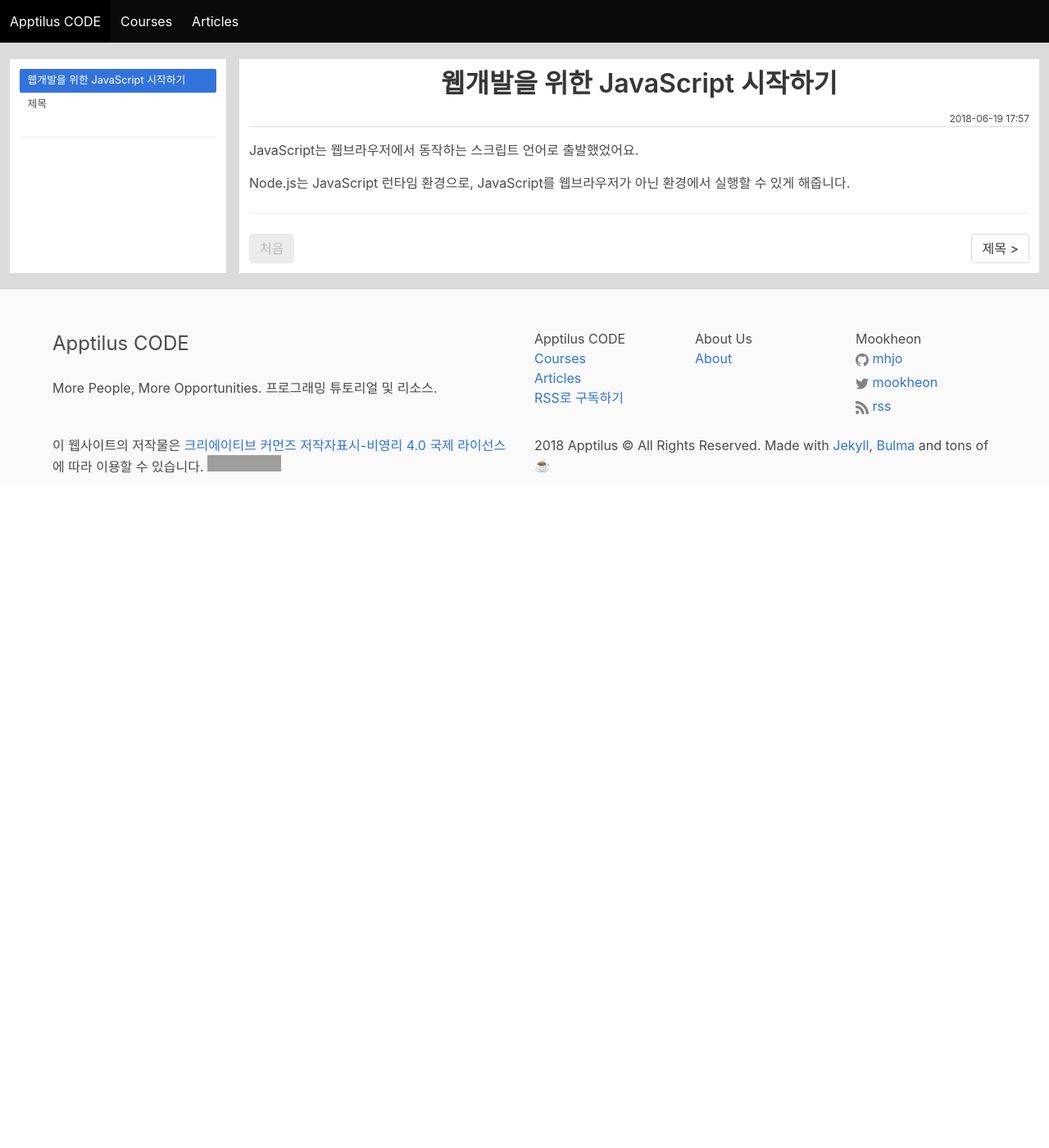
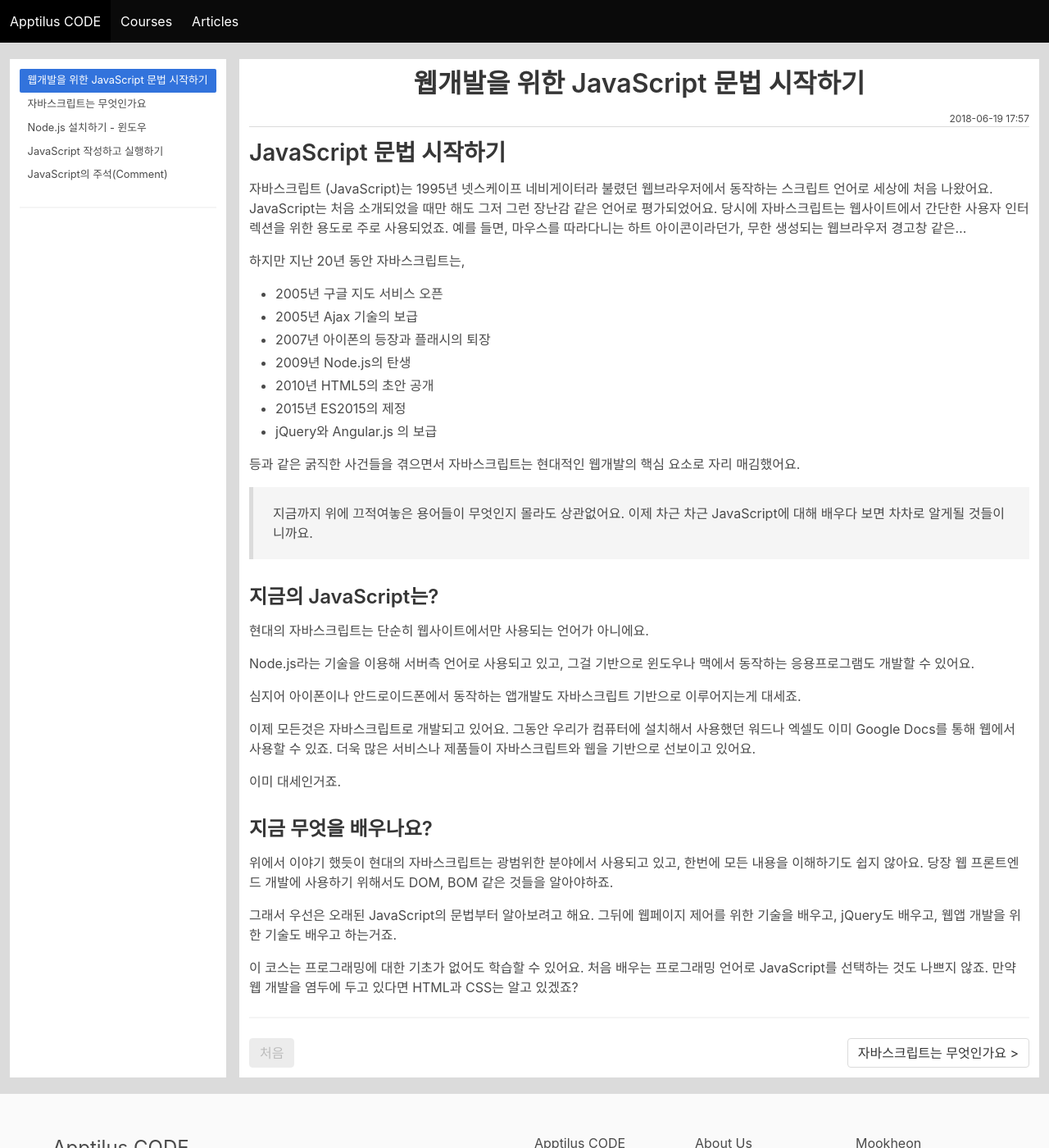
Before and after one commit to sean-jo/loldoc-jekyll, a Jekyll site: the page built from _docs/javascript-basic/index.md, in a window 1280 px wide and 1400 px high. Shown: the whole window at 82% size. Built offline with Jekyll 4.4.1, drawn with Linux system fonts in a browser that asks for light colours; emoji names are drawn with the system emoji font; grey boxes are pictures that could not be loaded.

Commit message:
Add JS tutorial

````diff
--- a/_docs/javascript-basic/index.md
+++ b/_docs/javascript-basic/index.md
@@ -1,8 +1,48 @@
 ---
-title: "웹개발을 위한 JavaScript 시작하기"
+title: "웹개발을 위한 JavaScript 문법 시작하기"
 course: "javascript-basic"
 ---
 
-JavaScript는 웹브라우저에서 동작하는 스크립트 언어로 출발했었어요.
 
-Node.js는 JavaScript 런타임 환경으로, JavaScript를 웹브라우저가 아닌 환경에서 실행할 수 있게 해줍니다.
+
+## JavaScript 문법 시작하기
+
+자바스크립트 (JavaScript)는 1995년 넷스케이프 네비게이터라 불렸던 웹브라우저에서 동작하는 스크립트 언어로 세상에 처음 나왔어요. JavaScript는 처음 소개되었을 때만 해도 그저 그런 장난감 같은 언어로 평가되었어요. 당시에 자바스크립트는 웹사이트에서 간단한 사용자 인터렉션을 위한 용도로 주로 사용되었죠. 예를 들면, 마우스를 따라다니는 하트 아이콘이라던가, 무한 생성되는 웹브라우저 경고창 같은...
+
+하지만 지난 20년 동안 자바스크립트는,
+
+- 2005년 구글 지도 서비스 오픈
+- 2005년 Ajax 기술의 보급
+- 2007년 아이폰의 등장과 플래시의 퇴장
+- 2009년 Node.js의 탄생
+- 2010년 HTML5의 초안 공개
+- 2015년 ES2015의 제정
+- jQuery와 Angular.js 의 보급
+
+등과 같은 굵직한 사건들을 겪으면서 자바스크립트는 현대적인 웹개발의 핵심 요소로 자리 매김했어요.
+
+> 지금까지 위에 끄적여놓은 용어들이 무엇인지 몰라도 상관없어요. 이제 차근 차근 JavaScript에 대해 배우다 보면 차차로 알게될 것들이니까요.
+
+
+
+### 지금의 JavaScript는?
+
+현대의 자바스크립트는 단순히 웹사이트에서만 사용되는 언어가 아니에요.
+
+Node.js라는 기술을 이용해 서버측 언어로 사용되고 있고, 그걸 기반으로 윈도우나 맥에서 동작하는 응용프로그램도 개발할 수 있어요.
+
+심지어 아이폰이나 안드로이드폰에서 동작하는 앱개발도 자바스크립트 기반으로 이루어지는게 대세죠.
+
+이제 모든것은 자바스크립트로 개발되고 있어요. 그동안 우리가 컴퓨터에 설치해서 사용했던 워드나 엑셀도 이미 Google Docs를 통해 웹에서 사용할 수 있죠. 더욱 많은 서비스나 제품들이 자바스크립트와 웹을 기반으로 선보이고 있어요.
+
+이미 대세인거죠.
+
+
+
+### 지금 무엇을 배우나요?
+
+위에서 이야기 했듯이 현대의 자바스크립트는 광범위한 분야에서 사용되고 있고, 한번에 모든 내용을 이해하기도 쉽지 않아요. 당장 웹 프론트엔드 개발에 사용하기 위해서도 DOM, BOM 같은 것들을 알아야하죠.
+
+그래서 우선은 오래된 JavaScript의 문법부터 알아보려고 해요. 그뒤에 웹페이지 제어를 위한 기술을 배우고, jQuery도 배우고, 웹앱 개발을 위한 기술도 배우고 하는거죠.
+
+이 코스는 프로그래밍에 대한 기초가 없어도 학습할 수 있어요. 처음 배우는 프로그래밍 언어로 JavaScript를 선택하는 것도 나쁘지 않죠. 만약 웹 개발을 염두에 두고 있다면 HTML과 CSS는 알고 있겠죠?
--- /dev/null
+++ b/_docs/javascript-basic/js01-javascript-ecmascript.md
@@ -0,0 +1,62 @@
+---
+title: "자바스크립트는 무엇인가요"
+course: "javascript-basic"
+---
+
+
+
+## 자바스크립트는 무엇인가요?
+
+JavaScript는 웹페이지의 여러 요소들을 제어하기 위한 언어로 Mozilla 재단의 Brendan Eich라는 분이 처음으로 만들었어요.
+
+처음에는 웹 브라우저계의 조상님중 하나인 Netscape Navigator에 탑재되어 출시되었어요. 그러다나 차츰 인터넷 익스프롤러에도 비슷한게 탑재되고, 이런저런 역사가 있죠. 브라우저 전쟁이라 불리는 Microsoft와 Netscape사 간의 이야기가 있으니 관심있으면 한번 찾아보세요. 우리는 결과만 봐요.
+
+결과는, 2018년 현재 웹브라우저의 최강자는 구글의 크롬이에요. Explorer로 Navigator도 모두 몰락하고 크롬이 웹브라우저계의 왕좌를 차지 했고, MS는 Edge, Mozilla는 Firefox라는 새로운 브라우저로 Chrome과 경쟁하는 중이에요. (마치 유비랑 조조가 치열하게 싸우다가 결국 사마의가 다먹은 형국과 비슷한... 아...)
+
+굳이 자바스크립트 이야기를 하다가 크롬 이야기를 하는 이유는 그만큼 크롬이라는 브라우저가 웹개발에 중요하기 때문이에요. 크롬 브라우저에 포함되어 있는 개발자 도구는 웹개발에 필수적인 도구고, 다른 브라우저에도 비슷한게 있지만 확장성 등이나 사용률을 생각하면 크롬이 사실상 표준 (de facto)이죠. 즉, **크롬 까세요.** 아직 크롬을 사용하지 않는다면, 크롬 깔고 크롬으로 접속해서 계속해요.
+
+> 글을 계속 읽다보면 이상한 단어들 (`de facto` 같은)이 가끔 등장할 텐데요. 그냥 개발자들이 사용하는 단어들이에요. 앞으로도 가끔씩 등장할테니 알고있으면 좋아요.
+
+
+
+### 사실 JavaScript는 ECMAScript에요.
+
+또 잔뜩 지루한 역사이야기 할까 걱정되서, 그냥 역사는 건너뛸께요. JavaScript는 제대로된 관리 주체가 없다가 전쟁 몇번 치르고 ECMA라는 표준화 기구에서 관리해요. 그러면서 ECMAScript라는 명칭도 사용하고, 새로운 사양도 많이 추가되었어요. 그렇게 ECMAScript 2015, 줄여서 ES2015, ES6라 불리는 버전의 새로운 자바스크립트가 표준으로 정의되었어요. 지금 크롬과 같은 브라우저에서 이 새로운 자바스크립트의 사양을 구현하고 있고, 상당부분 진행이 되었어요. 하지만 우리는 당장 ES2015 사양의 자바스크립트를 바로 사용할 수는 없어요.
+
+자바스크립트 기술은 기본적으로 클라이언트 측 기술이고, 사용자의 행동을 개발자가 통제할 수 없기 때문이에요. 즉, 모든 사람이 최신 버전의 크롬이나 파이어폭스를 설치해서 사용하지 않기 때문이에요. 특히나 MS라는 회사에서 사용하지 말라고 무릎꿇고 부탁하는 IE가 없으면 제대로 인터넷을 사용할 수 없는 나라도 있을 정도로 사용자 환경은 다양해요. (맥을 사도 어쩔 수 없이 윈도우를 깔고 IE를 사용해야 하는 나라죠.)
+
+아무튼 심지어 IE7, IE8 같은 오래되고 오래된 브라우저도 여전히 통계에 잡히고 있는 실정이고, 이런 브라우저들은 최신 자바스크립트는 물론이고 HTML5나 CSS3도 사용 못해요. 심지어 JavaScript도 구현이 달라서 이런저런 트릭을 써줘야 하죠.
+
+이러한 이유로, 우리는 ES5라 불리는 오래된 자바스크립트의 문법을 배우고난 후, ES2015 (ES6)의 문법을 배울거에요. 클라이언트 측 기술은 그래야 해요...
+
+
+
+### JavaScript의 특징
+
+자바스크립트는 입문하기 쉬워요.
+
+자바스크립트는 쉬워요. C나 Java와 같은 다른 프로그래밍 언어에 비해 쉽게 설계되었고, 자바스크립트가 처음에 무시받던 이유도 쉽다는 이유가 있었죠. 하지만 자바스크립트도 깊이 파고들면 모호하고 어려운 부분이 있어요. 그래서 그냥 쉬운게 아니라, 입문하기 쉬워요.
+
+자바스크립트는 인터프리터 언어에요.
+
+C언어나 Java같은 언어는 코드를 작성하고 Compile이라는 과정을 거쳐야 실행할 수있는 파일을 얻을 수 있지만, JavaScript와 같은 인터프리터 언어는 코드를 작성하고 바로 실행해 볼 수 있어요. 크롬에서 `Ctrl + Shift + i` 단축키를 눌러서 개발자 도구를 열어보세요. 그리고 `Console` 이라는 탭을 누르면 자바스크립트를 작성해 볼 수 있어요. 여기서,
+
+```js
+alert("안녕 세계");
+```
+
+라는 문장을 입력하고 엔터를 누르면, 경고창이 뜨죠. 우리는 새로운 자바스크립트 코드를 실행해 본거에요.
+
+자바스크립트는 동적 타입언어에요. 무슨 말인지는 나중에 변수에 대해 이야기 하면서 이야기 할거에요.
+
+자바스크립트는 객체지향 언어에요. 객체(Object)라는 것은 현실의 사물을 나타내는 말인데요. 강아지 한마리, 사람 한명, 자동차 같은 우리 주변의 사물을 프로그래밍적으로 표현한거라고 볼수 있어요. 조금 어려운 개념이지만 곧, 조금더 자세히 알아볼 거에요.
+
+
+
+### Node.js로 실습환경 구축하기
+
+자바스크립트 문법을 배우기 위해 우리는 Node.js라는 것을 설치 할거에요. Node.js는 간단하게 말하면, JavaScript를 웹브라우저가 아닌 환경에서 실행할 수있게 해주는 자바스크립트 런타임 (실행환경)이에요. 즉, 자바스크립트 코드를 작성하고 웹브라우저를 켜지 않고도 자바스크립트로 작성된 코드를 실행해 볼 수있죠. 웹 개발하는데 웹브라우저만 있으면 되지 굳이 Node.js라는 녀석을 깔아야 하냐고 물으신다면?... 어짜피 본격적으로 웹개발이던 서버개발이던 뭐던 시작하면 깔게 될거에요. 흐흐흐
+
+**그냥 지금 빨리 깔아 놓으세요.**
+
+윈도우나 맥과 같이 운영체제별 자세한 Node.js 설치방법은 다음 글에서 계속할게요.
--- /dev/null
+++ b/_docs/javascript-basic/js02-nodejs-windows-installation.md
@@ -0,0 +1,63 @@
+---
+title: "Node.js 설치하기 - 윈도우"
+course: "javascript-basic"
+---
+
+
+
+## Node.js 설치하기 - 윈도우
+
+Node.js에 대해 조금만 더 알아보죠. Node.js는 크롬의 JavaScript 엔진인 V8엔진에 기반하고 있어요. 구글이 만든 V8엔진을 이용해 자바스크립트를 웹브라우저가 아닌 다른 환경에서 실행되도록 만들었고, 자바스크립트가 폭발적으로 성장하는데 핵심적인 역할을 했죠.
+
+Node.js는 JavaScript 런타임 자체를 의미하기도 하고, Node.js만의 API(Application Programming Interface)를 의미하기도 해요. Python이나 Ruby와 같이 서버측 웹애플리케이션 개발에 폭넓게 사용되고, 클라이언트 측 웹 개발에도 필수적인 존재가 되었어요.
+
+더 자세한 이야기는 Node.js에 대해 본격적으로 알아볼 때 하기로 하고, 우선은 설치부터 해요.
+
+
+
+### 윈도우 환경에서 Node.js 설치하기
+
+윈도우에서 Node.js설치는 어려울 것이 없어요. 다운로드 받고 설치하면 끝.
+
+우선, Node.js 웹사이트에 접속합시다. https://nodejs.org/ko/
+
+그러면 바로 다운로드 버튼이 보일 텐데요. LTS 버전이라고 되어있는 다운로드 링크를 클릭하면 바로 다운로드가 시작되요.
+
+![nodejs-install1](img\nodejs-install1.png)
+
+
+
+2018년 6월 현재는 8.11.3 LTS 버전이 가장 최신 버전이네요. LTS버전은 Long Term Support 버전이라는 말로, 유지보수가 지속적으로 되는 안정버전이라는 뜻이에요.
+
+다운로드 받았으면 더블클릭해서 설치를 시작합니다. 설치가 시작되면 다음 버튼만 눌러줘도 쉽게 설치가 완료되네요.
+
+![nodejs-install2](img\nodejs-install2.PNG)
+
+
+
+중간에 설정을 건드릴 것은 없어요. 설치가 완료되었으면 확인해 봐야겠죠.
+
+터미널을 사용할 시간입니다.
+
+
+
+### Node.js 설치 확인하기
+
+티미널이 무엇인지 아시는 분들은 바로 사용하시는 터미널에서 Node.js 설치상태를 확인해 볼 수 있어요.
+
+터미널은 CLI 작업 환경이라고 불리고, 옛날 도스 시절 까만화면에 `C:/>` 하던 화면이에요. 윈도우나 웹브라우저 같이 사용자 인터페이스(UI)가 없이 명령어로만 원하는 작업을 할 수 있는 환경이죠.
+
+윈도우에서는 `Win + R` 키를 누르면 나오는 실행창에 `powershell` 라고 입력하면 명령 프롬프트 창이 실행됩니다. 혹은, 하단 돋보기 모양의 검색아이콘을 눌러서 powershell라고 치면 똑같이 명령 프롬프트 파일을 찾을 수 있어요.
+
+혹은 cmd를 사용해도 되요. 똑같은 방법으로 검색창에 cmd라고 입력하면 실행시킬 수 있어요. 하지만 아무래도 cmd보다는 PowerShell이 훨씬 더 낫죠.
+
+어쨋든, CLI 창을 열었으면 화면에 `node -v` 라고 입력해 봅시다.
+
+```shell
+D:\>node -v
+v8.9.4
+```
+
+저처럼 설치한 Node.js의 버전이 표시된다면 성공적으로 설치가 된거에요.
+
+> 저는 예전에 설치해 놓아서 버전이 조금 오래되었네요. v8.11.3 이 표시되면 제대로 설치된거겠죠.
--- /dev/null
+++ b/_docs/javascript-basic/js05-javascript-hello-world.md
@@ -0,0 +1,74 @@
+---
+title: "JavaScript 작성하고 실행하기"
+course: "javascript-basic"
+---
+
+
+
+## JavaScript 작성하고 실행하기
+
+우리는 Node.js를 설치 했으니 Node.js를 통해 JavaScript 파일을 작성하고 실행하는 법을 알아봅시다.
+
+
+
+### REPL 터미널
+
+우선 작성부터 해보죠. CLI 창에 `node` 라고 입력하세요.
+
+그러면 자바스크립트를 작성하고 바로 결과를 확인해 볼수 있도록 해주는 REPL 이라는 것이 실행되요. REPL은 Read Eval Print Loop의 약자로, 읽고 평가하고 출력하고 계속한다는 뜻이네요. 여기에 `1 + 2`를 입력해 봅시다.
+
+```sh
+node
+> 1 + 2
+3
+```
+
+REPL은 자바스크립트 코드를 테스트 해보거나 에러를 잡을 때 유용하게 사용할 수 있어요.
+
+Node REPL 실행환경을 종료하기 위해서는 `Ctrl + C`를 두번 누르거나, `.exit` 라고 입력해줍니다. 몇가지 REPL 사용법이 더 있지만 차차 알아보도록 해요.
+
+
+
+### 텍스트 에디터
+
+REPL은 간단하게 JavaScript를 실행해 볼 수 있지만 조금만 복잡한 프로그램을 만들어도 사용하기 쉽지가 않아요. 결국 코딩을 도와주는 에디터를 사용하게 되는데요. 윈도우의 메모장 같은 프로그램을 이용해서 작성할 수도 있지만 조금 더 편리하게 사용할 수 있는 텍스트 에디터를 사용하는 것이 좋아요.
+
+최근에는 Atom(https://atom.io/), Brackets(http://brackets.io/) 이나 Visual Studio Code(https://code.visualstudio.com/) 같은 도구를 많이 사용하고, 이미 익숙한 도구가 있다면 그걸 사용해도 되겠죠.
+
+Atom이나 VS Code의 기본적인 사용 방법은 설치해서 하나하나 사용해 보면 쉽게 익힐 수 있어요. 만약 사용하는 에디터가 없다면 VS Code를 한번 사용해 보세요.
+
+
+
+### Hello World
+
+텍스트 에디터를 이용해 JavaScript 프로그램을 작성하고 Node.js를 이용해 실행시켜 봅시다.
+
+우선 프로젝트를 진행할 디렉토리를 하나 만들어요. 저는 `Workspace`라는 이름의 폴더를 만들었어요. 그리고 그곳에서 또 `javascript-basic`이라는 폴더를 만들구요. 텍스트 에디터를 열어서 해당 폴더를 열어주세요. 그러면 이제 해당 폴더에서 자바스크립트 파일을 만들고 실행해 볼 준비가 되었어요. 텍스트에디터에 다음과 같이 입력하고 파일명은 `helloworld.js`로 작성해서 저장하세요.
+
+```js
+console.log("Hello World");
+```
+
+그리고는 우리의 CLI 창을 열고, 방금 프로그램을 작성했던 폴더를 찾아가세요.
+
+만약, D드라이브 아래에 Workspace 아래에 javascript-basic이라는 폴더를 만들었다면,
+
+```sh
+d:
+cd Workspace
+cd javascript-basic
+```
+
+위와 같이 입력하면 원하는 폴더를 찾아갈 수 있어요. d:은 드라이브를 d드라이브로 바꾸는 명령어고, cd(Change Directory)는 디렉토리를 변경하는 명령어에요. 더 자세한 방법은 명령어 수업을 참고하세요.
+
+여기까지 왔다면 이제 드디어 JavaScript를 실행해 볼 차례에요. javascript-basic 폴더에서 아래 처럼 입력하세요.
+
+```sh
+node helloworld.js
+```
+
+즉, Node.js를 이용해서 helloworld.js 파일을 실행시키는 거에요. 만약 CLI창에 Hello World라는 글자가 찍힌다면 성공한거에요!
+
+우리가 방금 작성한 프로그램은 "Hello World"라는 문자열을 콜솔에 출력해주는 프로그램이에요. 콘솔은 여기서는 우리의 CLI 화면을 뜻해요. 간단하지만 중요한 프로그램이죠. 앞으로 수만번은 더 console.log() 명령을 사용할 거에요.
+
+방금 우리는 자바스크립트 프로그램을 작성하고 실행까지 해봤어요. 드디어 본격적으로 자바스크립트 문법을 공부할 준비가 되었네요. 이제 시작해 봅시다.
--- /dev/null
+++ b/_docs/javascript-basic/js06-js-comments.md
@@ -0,0 +1,61 @@
+---
+title: "JavaScript의 주석(Comment)"
+course: "javascript-basic"
+---
+
+
+
+## JavaScript의 주석 (Comment)
+
+우리는 이미 자바스크립트에서 숫자나 문자를 작성하는 것을 해봤어요! 심지어 가장 중요한 사칙연산인 더하기도 해봤죠.
+
+이제 우리의 프로그램에 주석을 남기는 방법에 대해 알아볼거에요. 주석은 말 그대로 실행되지 않는 문장을 프로그램의 코드에 남겨놓는 방법이에요.
+
+지금까지 우리가 작성한 `helloworld.js` 파일은 이렇죠.
+
+```js
+console.log("hello world");
+```
+
+
+
+이제 아래처럼 우리 코드를 주석으로 만들어 봅시다.
+
+```js
+// console.log("hello world");
+```
+
+저장하고 다시 Node를 통해서 helloworld.js 파일을 실행해 보세요.
+
+아무런 문장도 출력되지 않고 새로운 프롬프트만 생기네요. 그러면 된겁니다. 즉, 우리가 console.log() 문장을 주석처리 했기 때문에 해당 문장은 그저 주석으로만 남겨지는 거죠.
+
+한줄 주석은 위에서 처럼 `//` 로 표현해서 만들수 있어요. 줄의 어디서든지 `//` 이후의 문장은 주석이 되어 실행되지 않아요.
+
+여러줄 주석도 만들수 있어요. 여러줄 주석은,
+
+```js
+/*
+console.log("hello world");
+console.log(1 + 1);
+*/
+```
+
+위 코드 처럼 `/* */` 로 주석 처리할 부분을 감싸면 되요.
+
+
+
+주석은 다양한 이유로 사용해요.
+
+위의 코드 처럼, 실행시키고 싶지 않은 문장이 있을 경우에 주석으로 처리하면 실행 시키지 않을 수 있죠. 나중에 코드를 작성하면서 이런저런 테스트를 해볼 때 꼭 필요하게 됩니다.
+
+그리고, 사실 저는 멍청이에요. 기억력이 엄청 나쁘죠. 그래서 코드를 작성할 때 주석을 꼭 남겨 놓아요. 이 코드가 뭐하는 코드인지 코멘트를 남겨 놓지 않으면 나중에 이게 무슨 코드인지 한참을 봐야 알 수 있거든요.
+
+그래서 다른 사람들과 함께 일할 때에도 주석은 꼭 남겨야 해요. 내가 작성한 코드에 대해 설명을 적어 놓아야 다른 사람도 그 주석을 보고 코드를 쉽게 이해할 수 있거든요. 여기서 다른 사람은 자기 자신도 포함되요. 몇일 혹은 몇개월 후의 자기 자신이죠. 장담하는데 주석을 남겨 놓지 않으면 몇개월 뒤에 코드를 보고 이해하는데 훨씬 많은 시간이 걸릴거에요.
+
+```js
+// 콘솔에 Hello World를 출력
+console.log("Hello World");
+
+/* 사실 console.log 같은것 까지 주석을 남길 필요는 없어요.
+주석은 클래스나, 함수, 의외의 선택을 한 문장 등에 남겨요. */
+```
--- a/_docs/javascript-basic/js01.md
+++ b/_drafts/javascript-basic/js08-js-variable.md
@@ -1,4 +1,4 @@
 ---
-title: "제목"
+title: "JavaScript의"
 course: "javascript-basic"
 ---
````
Also changed, not shown: _drafts/javascript-basic/js03-nodejs-mac-installation.md (added, +61 -0 lines), _drafts/javascript-basic/js04-nodejs-linux-installation.md (added, +8 -0 lines), _drafts/javascript-basic/js07-js-primitive-data-type.md (added, +46 -0 lines), _drafts/javascript-basic/js09-js-object-function.md (added, +14 -0 lines), _docs/javascript-basic/img/nodejs-install1.png (added), _docs/javascript-basic/img/nodejs-install2.PNG (added).
